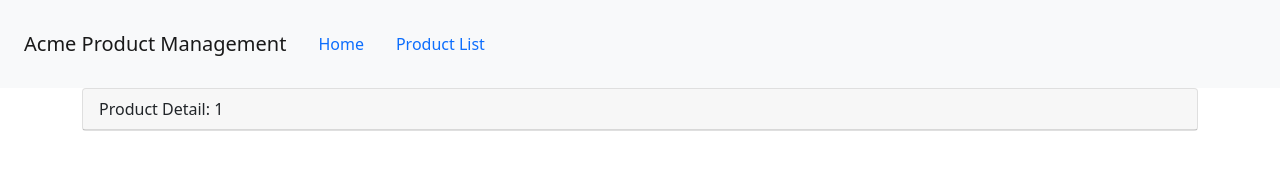
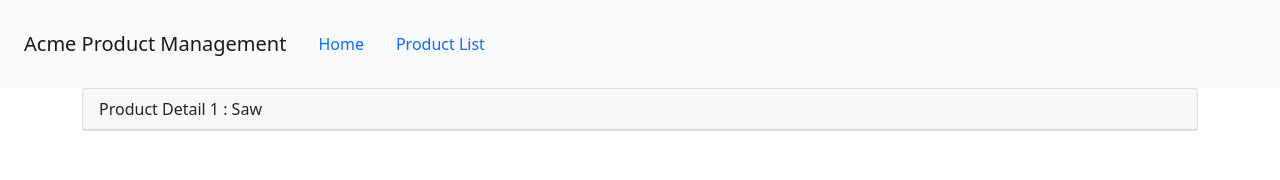
Before and after one commit to DevZibah/Angular-Practice, an Angular app: page /products/1 in a window 1280 px wide. Shown: the top 180 px of the page. Built offline with nearby package versions, Linux system fonts and the light colour scheme.

Commit message:
handling null and undefined

```diff
--- a/src/app/products/product-detail.component.html
+++ b/src/app/products/product-detail.component.html
@@ -1,5 +1,7 @@
 <div class="card">
-    <div class="card-header">
-        {{pageTitle}}
-    </div>
+  <!-- we use the safe navigaton operator(? example: product?.productName) to prevent the undefined error. so, if the project object is null or undefined, the (?) operator returns null -->
+  <!-- But the best method will be to use the ngIf to check whether the products are defined. if undefined, the element with class= 'card-header' and all of its children will not appear in the DOM -->
+  <div class="card-header">
+    {{ pageTitle + " : " + product?.productName }}
+  </div>
 </div>
--- a/src/app/products/product-detail.component.ts
+++ b/src/app/products/product-detail.component.ts
@@ -1,5 +1,6 @@
 import { Component, OnInit } from '@angular/core';
 import { ActivatedRoute } from '@angular/router';
+import { IProduct } from './product';
 
 @Component({
   // the selector property is only required when the component will be nested
@@ -8,6 +9,9 @@ import { ActivatedRoute } from '@angular/router';
 })
 export class ProductDetailComponent implements OnInit {
   pageTitle: string = 'Product Detail';
+  // the property(product) has a type(IProduct) interface or undefined. undefined because we may not get the data immediately because of http and TS strong typing won't allow us initialise the property later(they may if we use definite assignment assertion though(product!) but we cannot go with this alternative since our data may take time to get)
+  // the data is undefined until the data is received, then it'll be of IProduct data type
+  product: IProduct | undefined;
 
   // reads the route parameter so it knows which product detail to display
   // the ActivatedRoute service provides info on the state of the current route, including the route params
@@ -20,6 +24,16 @@ export class ProductDetailComponent implements OnInit {
     // we add the Number function so that the params('id') becomes a number data type
     const id = Number(this.route.snapshot.paramMap.get('id'));
     // to see the Id we read from the Url, we display it as part of the pageTitle
-    this.pageTitle = this.pageTitle + `: ${id}`;
+    this.pageTitle = this.pageTitle + ` ${id}`;
+    this.product = {
+      productId: id,
+      productName: 'Saw',
+      productCode: 'TBX-0022',
+      releaseDate: 'May 15, 2021',
+      description: '15-inch steel blade hand saw',
+      price: 11.55,
+      starRating: 3.7,
+      imageUrl: 'assets/images/saw.png',
+    };
   }
 }
```
